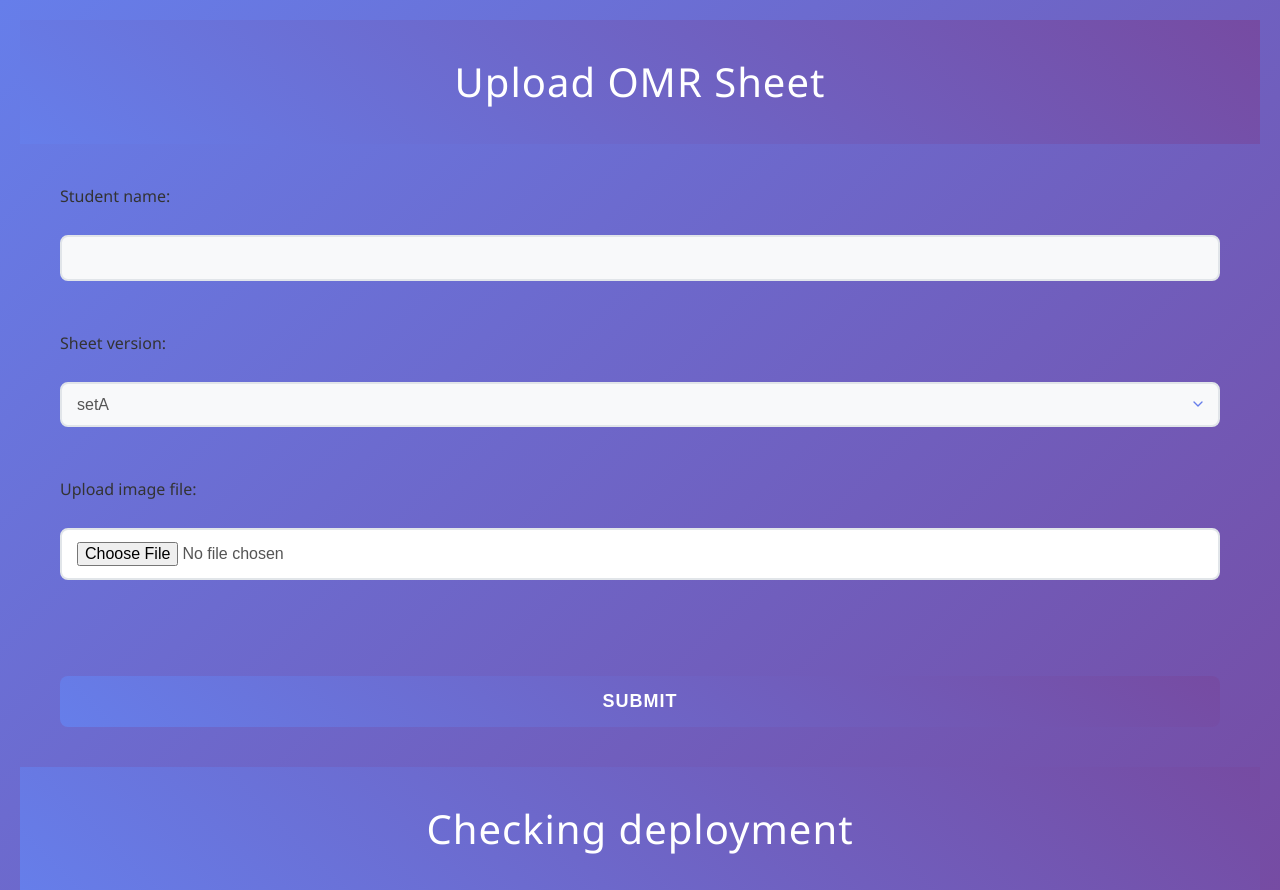
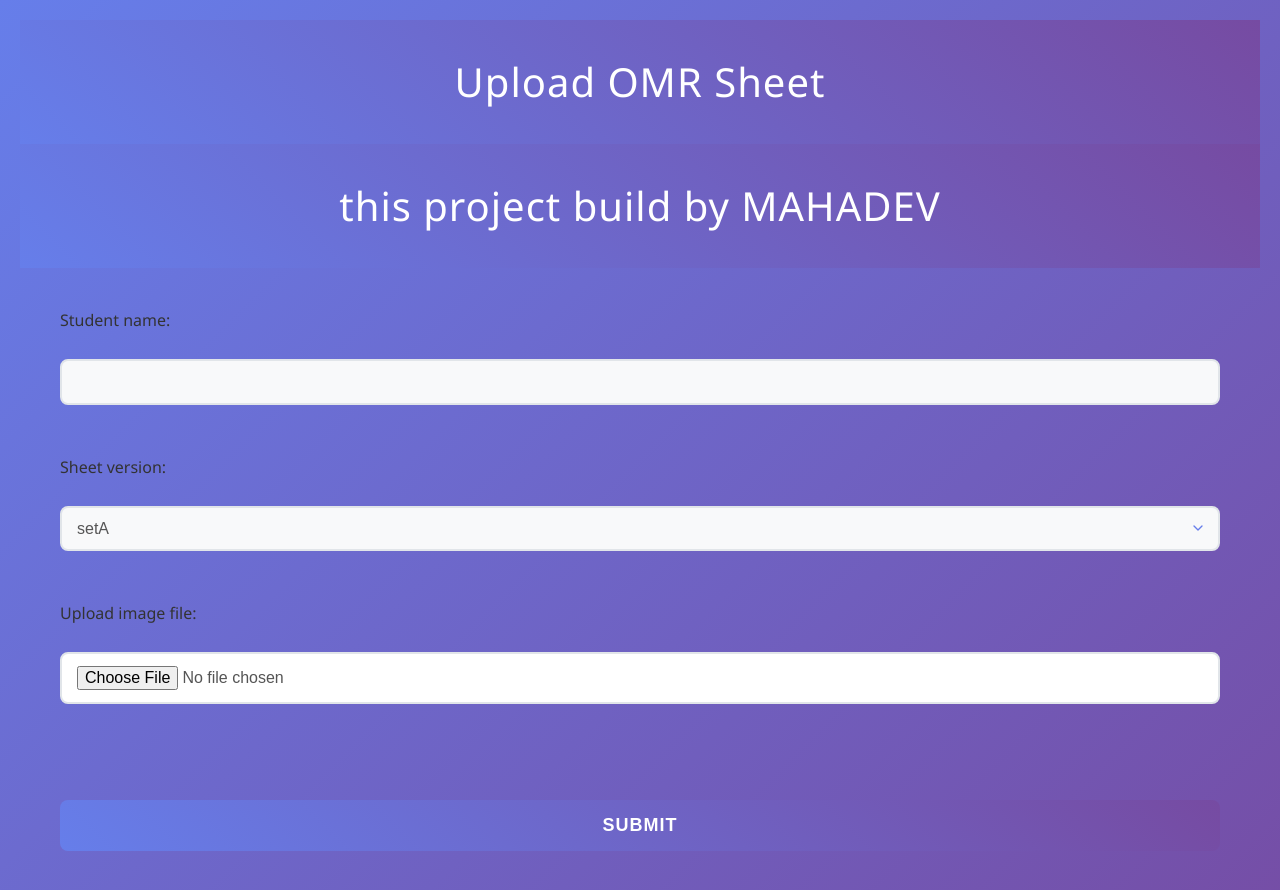
Before and after one commit to Mahadevh65/OMR-Evaluation, a Flask app: page / in a window 1280 px wide. Shown: the top 890 px of the page. Run offline with Flask 3, Linux system fonts and the light colour scheme.

Commit message:
checking my deployment is working

```diff
--- a/templates/upload.html
+++ b/templates/upload.html
@@ -8,6 +8,8 @@
   </head>
   <body>
     <h1>Upload OMR Sheet</h1>
+
+    <h1>this project build by MAHADEV</h1>
     <form method="post" enctype="multipart/form-data">
       Student name: <input type="text" name="student_name" /><br/>
       Sheet version:
```
